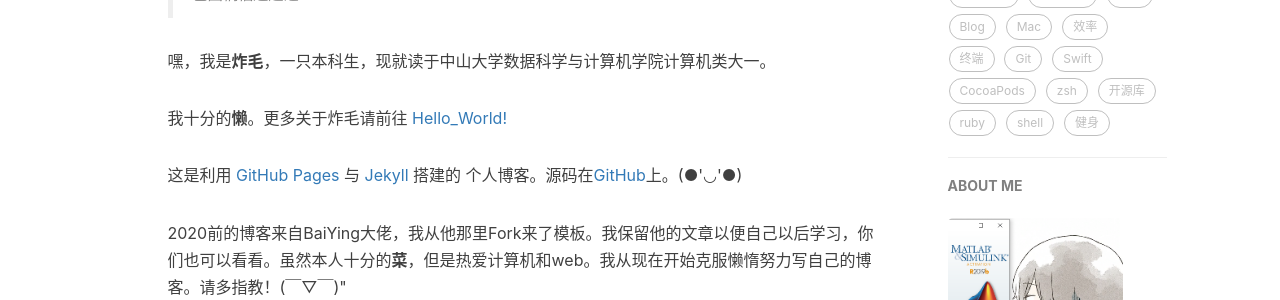
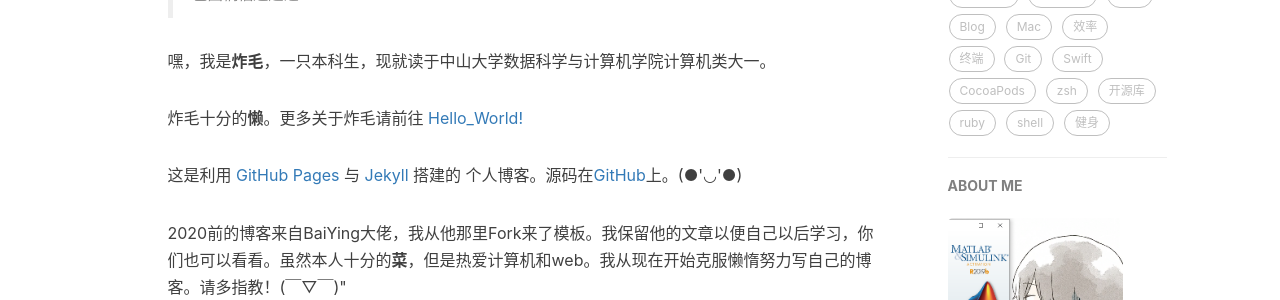
Before and after one commit to lzzmm/lzzmm.github.io, a Jekyll site: the page built from about.html, in a window 1280 px wide. Shown: the part 632-932 px from the top of the page. Built offline with Jekyll 4.4.1, drawn with Linux system fonts in a browser that asks for light colours; nearby versions of some CDN libraries; comment, search, counter and statistics services are not loaded.

Commit message:
我->炸毛

```diff
--- a/about.html
+++ b/about.html
@@ -21,7 +21,7 @@ header-img: "img/post-bg-rwd.jpg"
 
     <p>嘿，我是<strong>炸毛</strong>，一只本科生，现就读于中山大学数据科学与计算机学院计算机类大一。</p>
 
-    <p>我十分的<strong>懒</strong>。更多关于炸毛请前往 <a href="_posts/2020-02-15-HelloWorld.md">Hello_World!</a></p>
+    <p>炸毛十分的<strong>懒</strong>。更多关于炸毛请前往 <a href="_posts/2020-02-15-HelloWorld.md">Hello_World!</a></p>
 
     <p>这是利用 <a href="https://pages.github.com/">GitHub Pages</a> 与 <a href="http://jekyll.com.cn/">Jekyll</a> 搭建的 个人博客。源码在<a href="https://github.com/CleverYh/cleveryh.github.io_">GitHub</a>上。(●'◡'●)</p>
 
```
